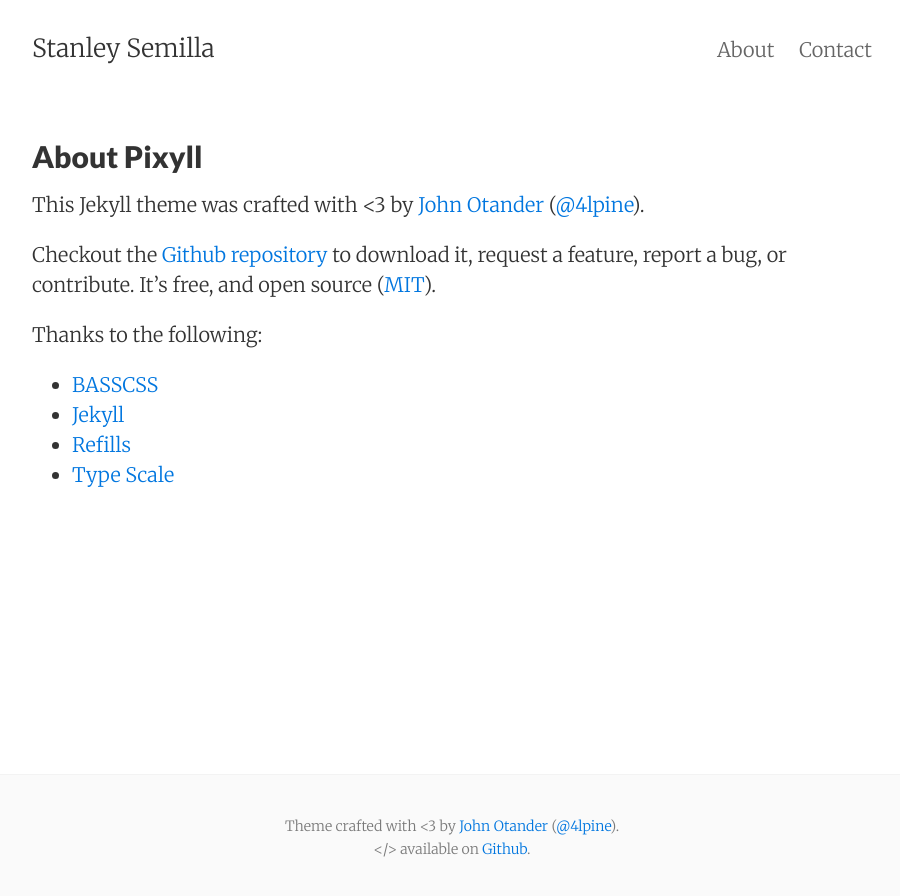
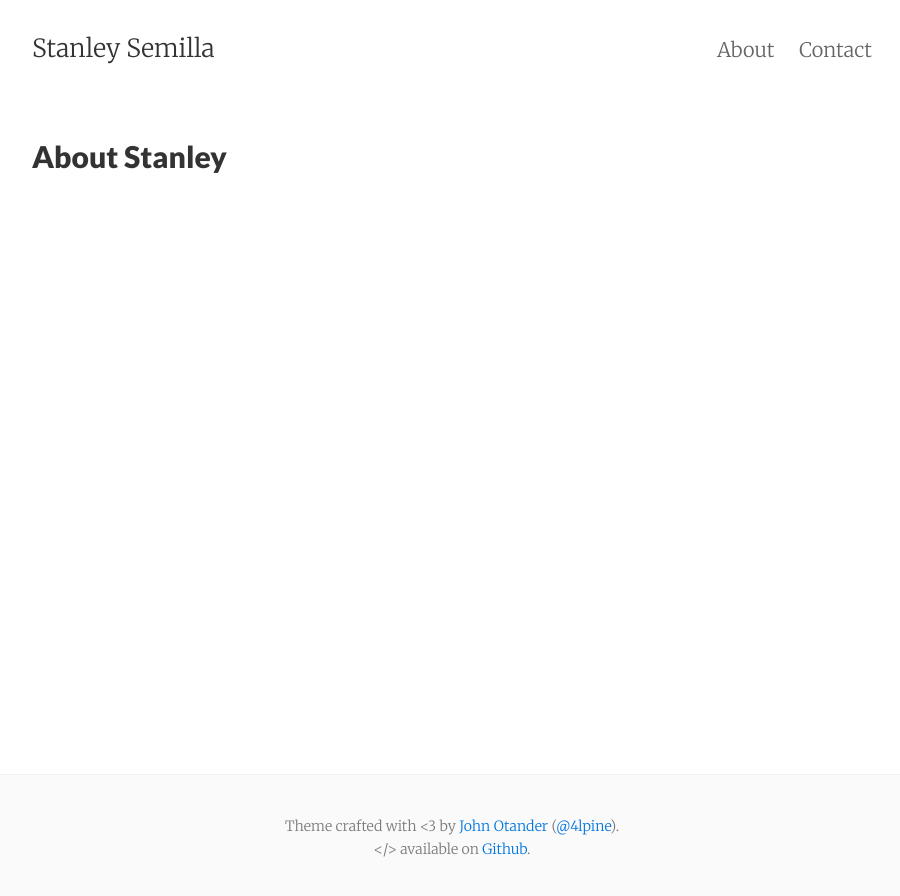
Before and after one commit to semillastan/semillastan.github.io, a Jekyll site: the page built from about.md, in a window 1280 px wide. Shown: the top 896 px of the page, without its empty margins (188-1088 px from the left). Built offline with Jekyll 4.4.1, drawn with Linux system fonts in a browser that asks for light colours.

Commit message:
Update href, about.md & contact.html

```diff
--- a/about.md
+++ b/about.md
@@ -1,19 +1,5 @@
 ---
 layout: page
-title: About Pixyll
+title: About Stanley
 permalink: /about/
 ---
-
-This Jekyll theme was crafted with <3 by [John Otander](http://johnotander.com)
-([@4lpine](https://twitter.com/4lpine)).
-
-Checkout the [Github repository](https://github.com/johnotander/pixyll) to download it,
-request a feature, report a bug, or contribute. It's free, and open source
-([MIT](http://opensource.org/licenses/MIT)).
-
-Thanks to the following:
-
-* [BASSCSS](http://basscss.com)
-* [Jekyll](http://jekyllrb.com)
-* [Refills](http://refills.bourbon.io/)
-* [Type Scale](http://type-scale.com/)
```
Also changed, not shown: contact.html (+0 -11 lines), 1 other file.
